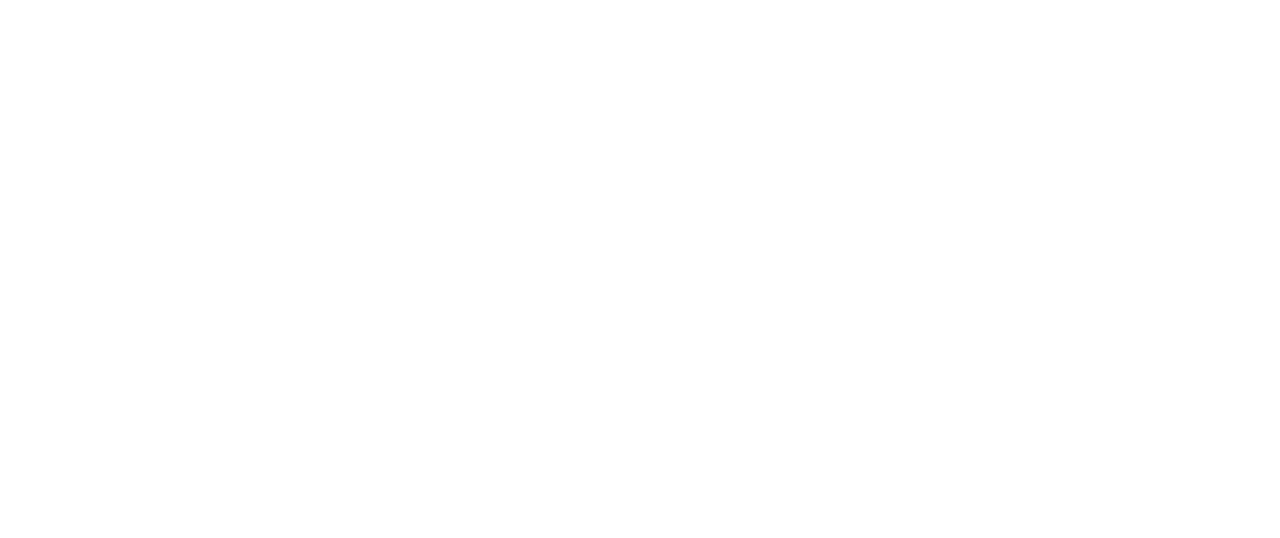
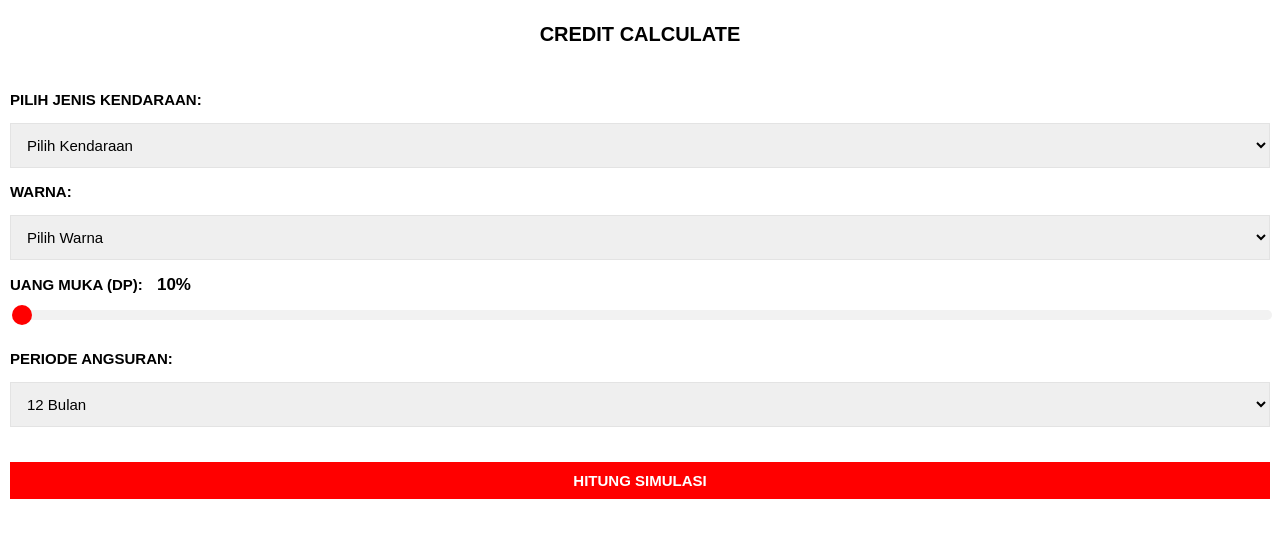
Before and after one commit to fesaone/simplekredit, a plain HTML site: page index.html in a window 1280 px wide. Drawn offline with Linux system fonts and the light colour scheme; a script that the page names is missing; files whose address does not match are found by name.

Commit message:
Update index.html

```diff
--- a/index.html
+++ b/index.html
@@ -1,2 +1,2 @@
 <div id="form"></div>
-<script src="src/userFormValidation.js"></script>
+<script src="https://cdn.jsdelivr.net/gh/fesaone/simplekredit/userFormValidation.js"></script>
```
